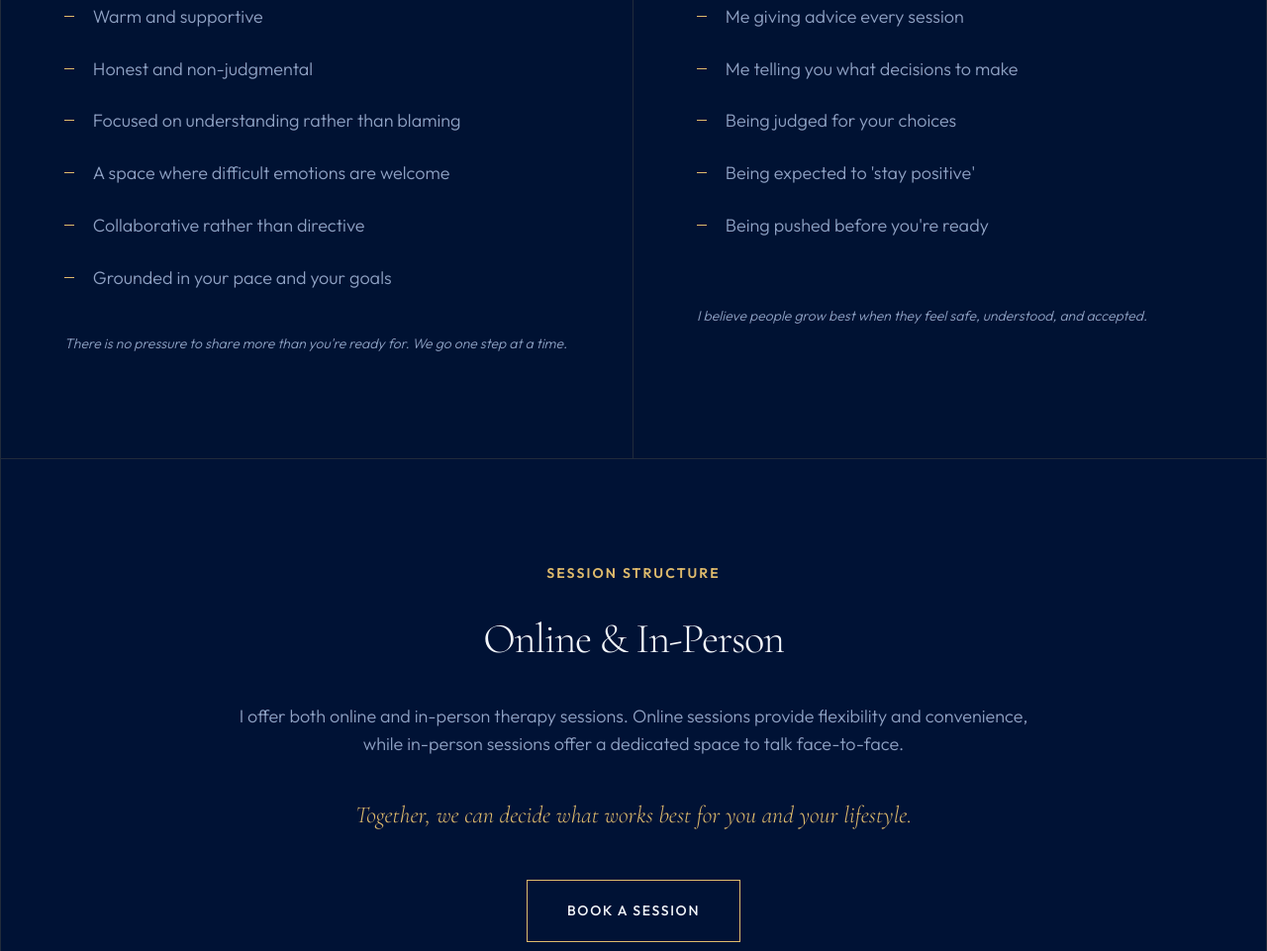
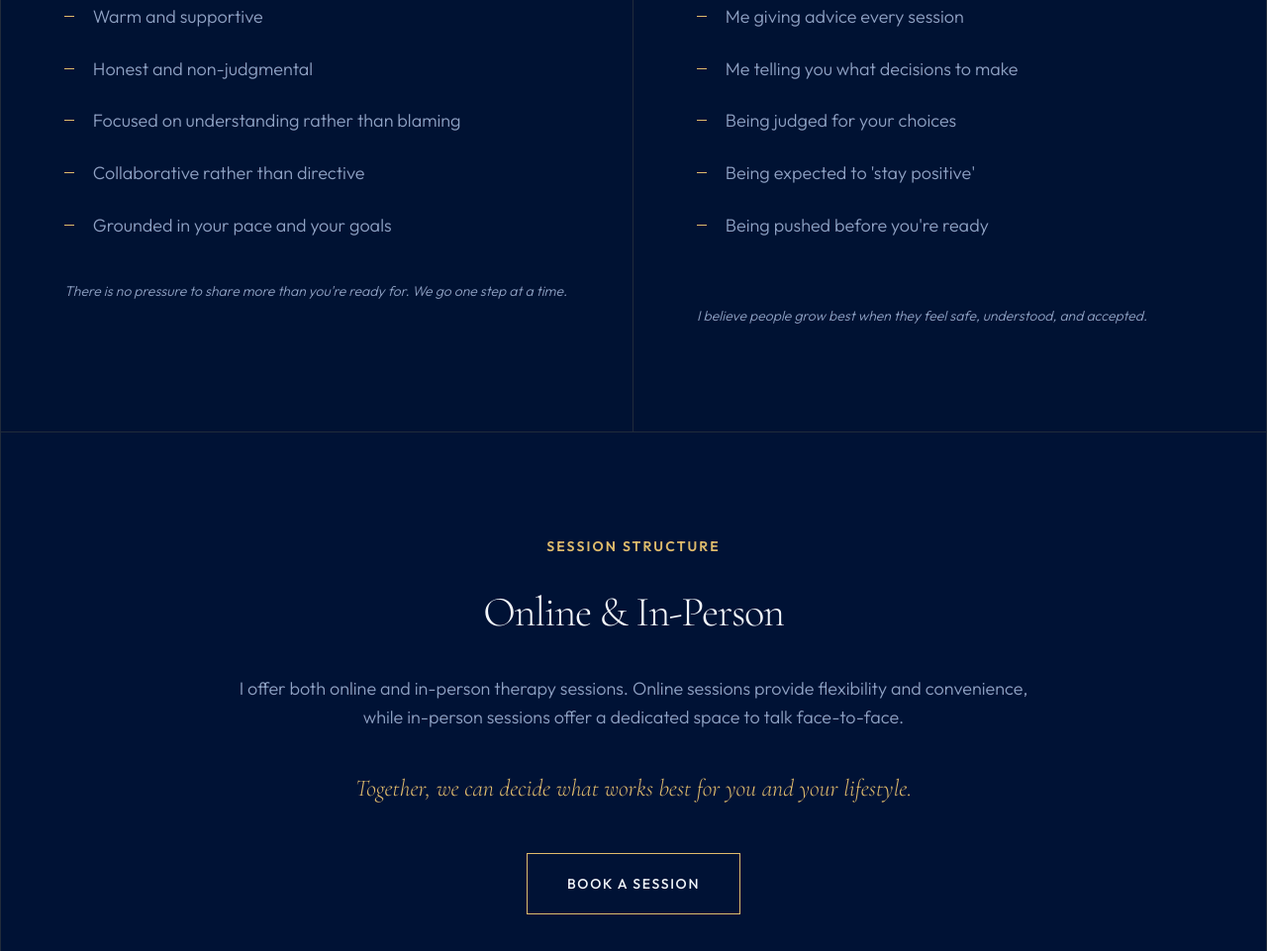
Before and after one commit to swarnavaaaa/trithawebsite, a plain HTML site: page services.html in a window 1280 px wide. Shown: the part 841-1802 px from the top of the page at 99% size. Drawn offline with nearby package versions, Linux system fonts and the light colour scheme.

Commit message:
Remove difficult emotions line from Services page comparative list

```diff
--- a/services.html
+++ b/services.html
@@ -79,7 +79,6 @@
           <li>Warm and supportive</li>
           <li>Honest and non-judgmental</li>
           <li>Focused on understanding rather than blaming</li>
-          <li>A space where difficult emotions are welcome</li>
           <li>Collaborative rather than directive</li>
           <li>Grounded in your pace and your goals</li>
         </ul>
```
